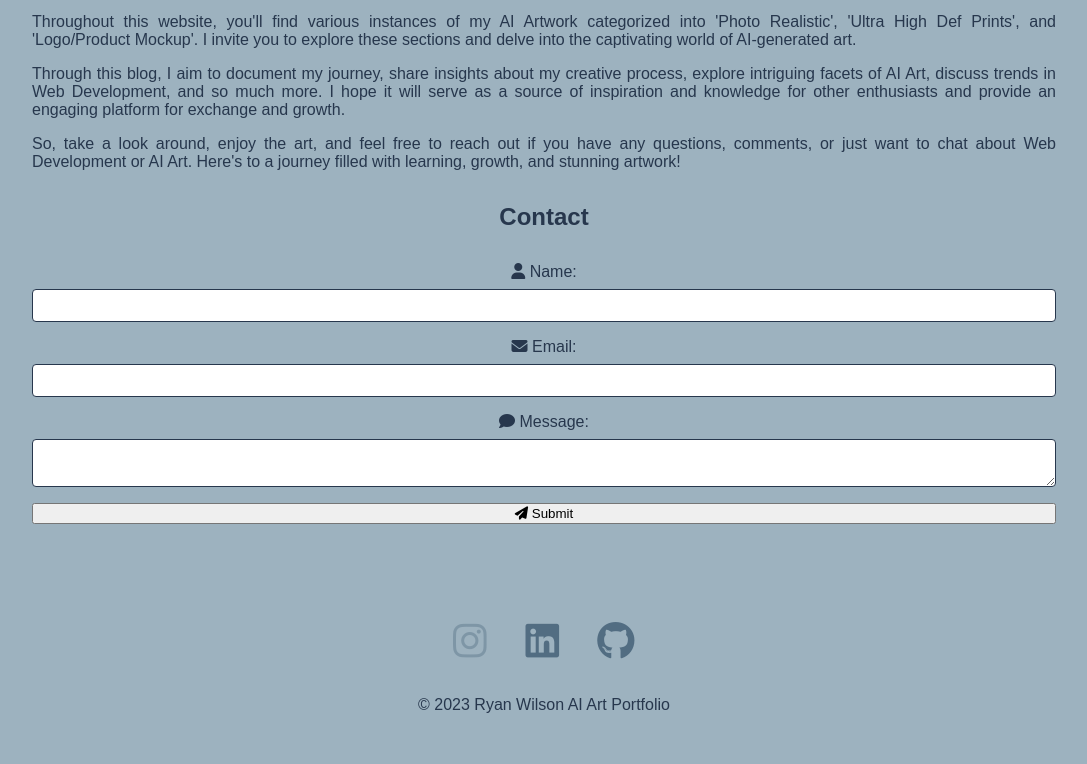
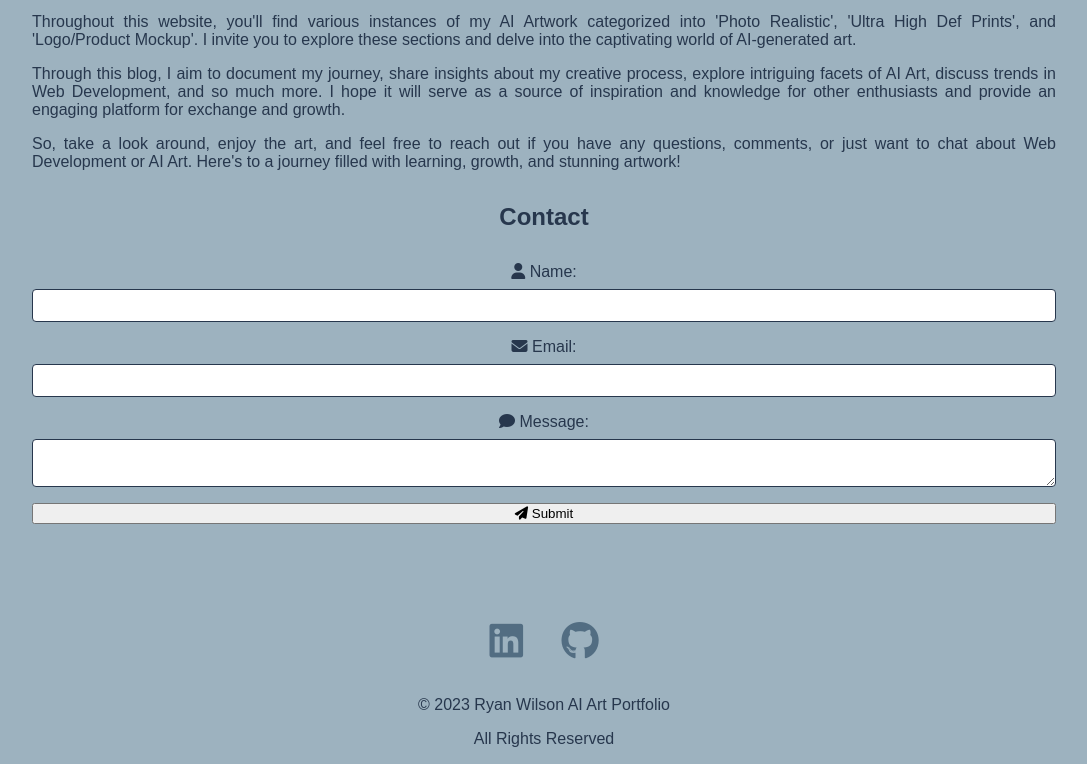
Before and after one commit to RW2023/ai-art-portfolio, a plain HTML site: page index.html in a window 1280 px wide. Shown: the part 2870-3634 px from the top of the page, without its empty margins (96-1183 px from the left). Before the commit the page ends 3600 px from the top, so only its background shows below. Drawn offline with Linux system fonts and the light colour scheme; some packages are replaced by stand-ins of ours.

Commit message:
fix linked in link

```diff
--- a/index.html
+++ b/index.html
@@ -156,7 +156,6 @@
 <form name="contact" method="POST" data-netlify="true" data-netlify-honeypot="bot-field">
     <input type="hidden" name="form-name" value="contact">
 
-    <!-- Add your form fields here -->
     <label for="name"><i class="fas fa-user"></i> Name:</label>
     <input type="text" id="name" name="name" required>
 
@@ -173,12 +172,12 @@
     </main>
     <footer>
         <div class="social-links">
-            <a href="https://www.instagram.com/ryanwilsonai/" target="_blank" rel="noopener"><i class="fa-brands fa-instagram fa-beat-fade"></i>
-            <a href="https://www.linkedin.com/in/your_username/" target="_blank" rel="noopener"><i
+            <a href="https://www.linkedin.com/in/ryan-e-wilson/" target="_blank" rel="noopener"><i
                     class="fab fa-linkedin"></i></a>
             <a href="https://github.com/RW2023/ai-art-portfolio" target="_blank" rel="noopener"><i class="fab fa-github"></i></a>
         </div>
         <p>&copy; 2023 Ryan Wilson AI Art Portfolio</p>
+        <p>All Rights Reserved</p>
 
     </footer>
     <script src="https://cdnjs.cloudflare.com/ajax/libs/lazysizes/5.3.2/lazysizes.min.js"></script>
```
